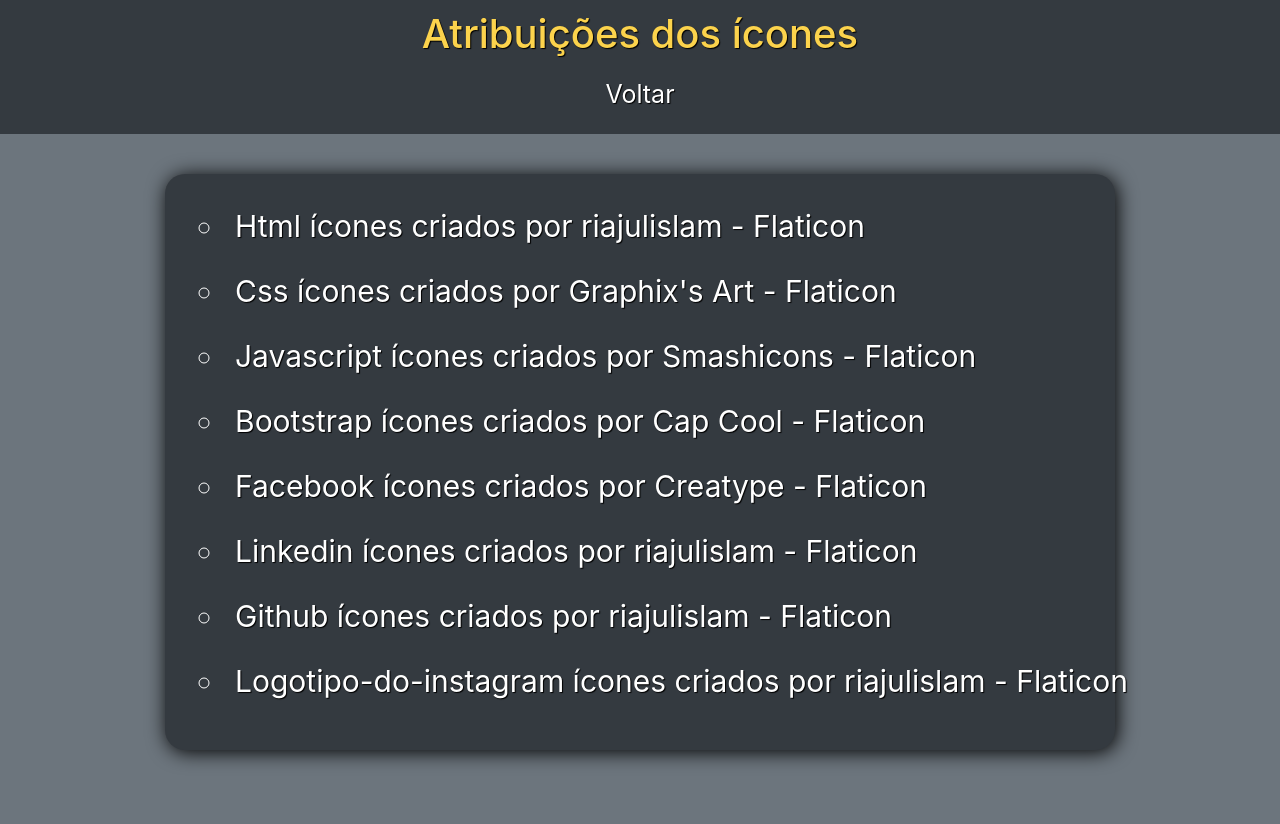
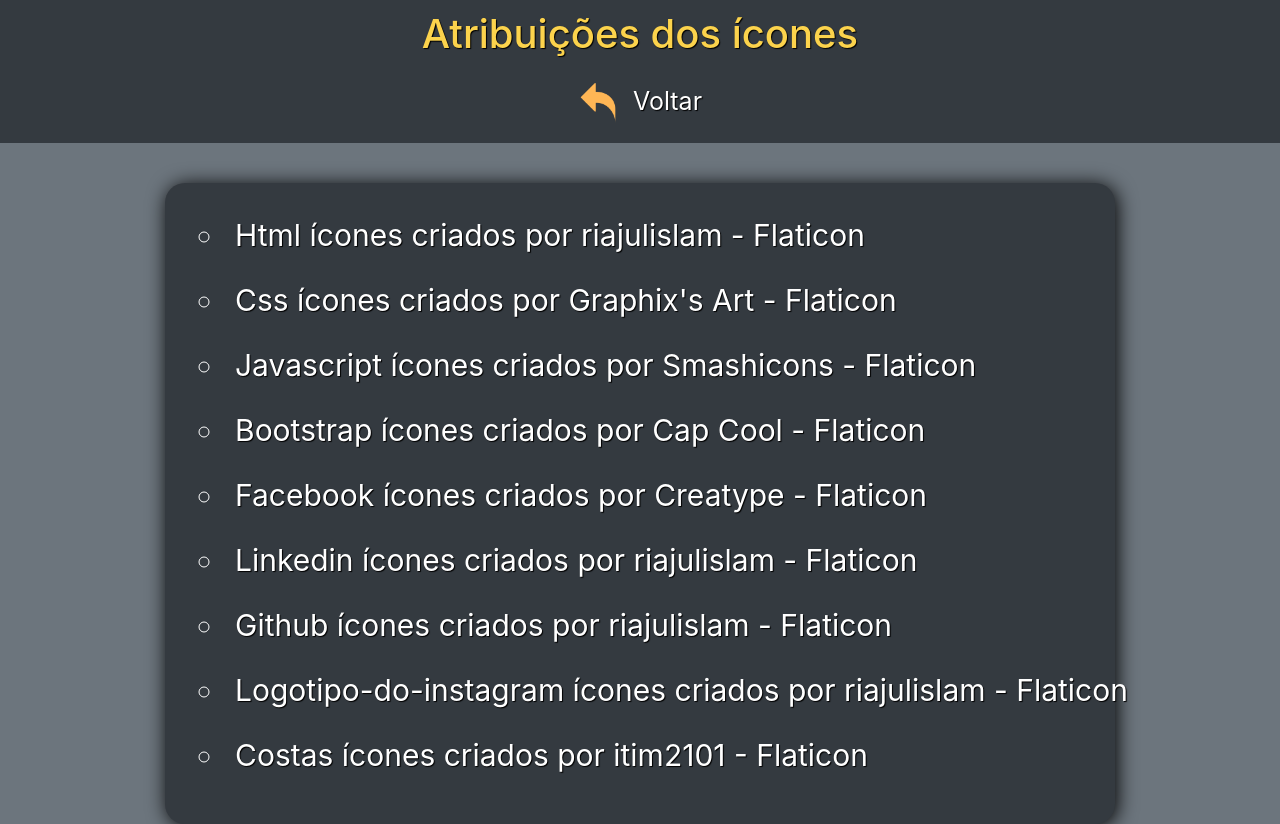
Before and after one commit to diegoalvares/Site_Pessoal, a plain HTML site: page atribuicoes.html in a window 1280 px wide. Shown: the top 824 px of the page. Before the commit the page ends 800 px from the top, so only its background shows below. Drawn offline with nearby package versions, Linux system fonts and the light colour scheme.

Commit message:
atualizando.

```diff
--- a/CSS/header.css
+++ b/CSS/header.css
@@ -12,8 +12,9 @@ header>nav>li{
     cursor: pointer;
     margin: 15px;
     font-size: 28px;
-    padding: 20px;
-    margin-right: 26px;
+    padding: 25px;
+    margin-left: 42px;
+    margin-right: 38px;
     transition: 1s;
 }
 
--- a/CSS/header_atribuicoes.css
+++ b/CSS/header_atribuicoes.css
@@ -8,6 +8,7 @@ header>h1{
 header>nav{
     list-style: none;
     text-align: center;
+    margin-top: 15px;
     padding-bottom: 20px;
 }
 
@@ -16,9 +17,8 @@ header>nav>li{
     color: white;
     text-shadow: 1px 1px 1px black;
     cursor: pointer;
-    margin: 15px;
     font-size: 25px;
-    padding: 20px;
+    padding: 15px;
     transition: 1s;
 }
 
@@ -37,3 +37,8 @@ header>nav>li>a:hover{
     text-decoration: none;
     color: rgb(252, 211, 76);
 }
+
+header>nav>li>a>img{
+    width: 40px;
+    margin-right: 15px;
+}
--- a/atribuicoes.html
+++ b/atribuicoes.html
@@ -13,7 +13,7 @@
         <h1>Atribuições dos ícones</h1>
 
         <nav>
-            <li><a href="index.html">Voltar</a></li>
+            <li><a href="index.html"><img src="icones/voltar.png" alt="seta de voltar">Voltar</a></li>
         </nav>
     </header>
 
@@ -34,6 +34,8 @@
             <li><a href="https://www.flaticon.com/br/icones-gratis/github" title="github ícones">Github ícones criados por riajulislam - Flaticon</a></li>
 
             <li><a href="https://www.flaticon.com/br/icones-gratis/logotipo-do-instagram" title="logotipo-do-instagram ícones">Logotipo-do-instagram ícones criados por riajulislam - Flaticon</a></li>
+
+            <li><a href="https://www.flaticon.com/br/icones-gratis/costas" title="costas ícones">Costas ícones criados por itim2101 - Flaticon</a></li>
         </ul>
     </main>
 </body>
```
Also changed, not shown: index.html (+0 -1 lines), icones/voltar.png (added).
